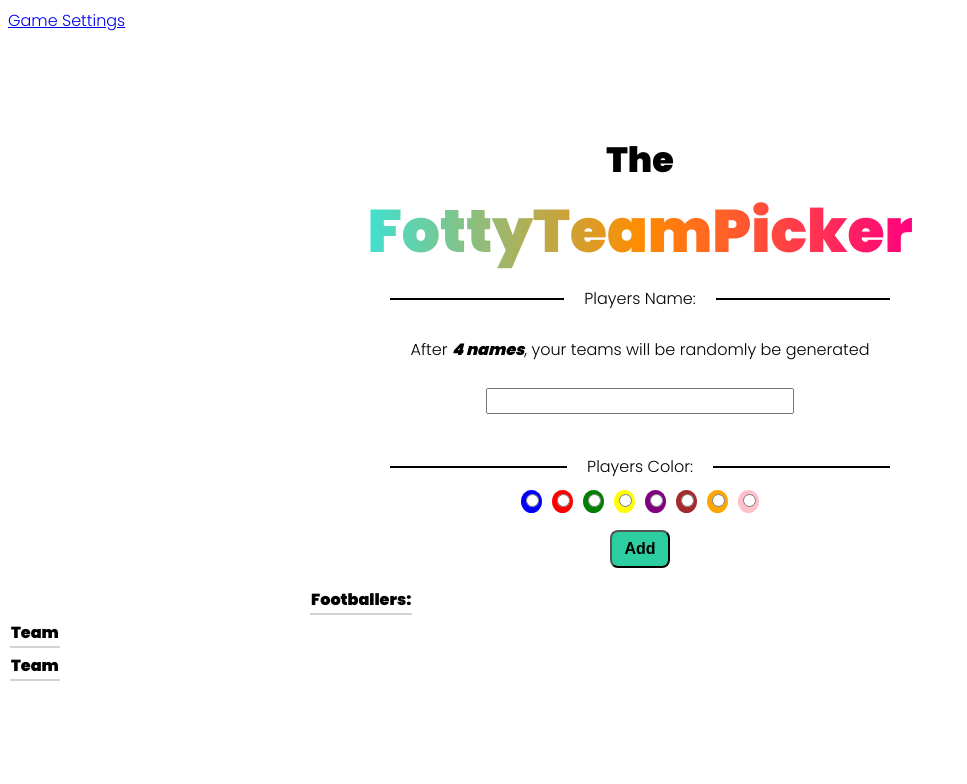
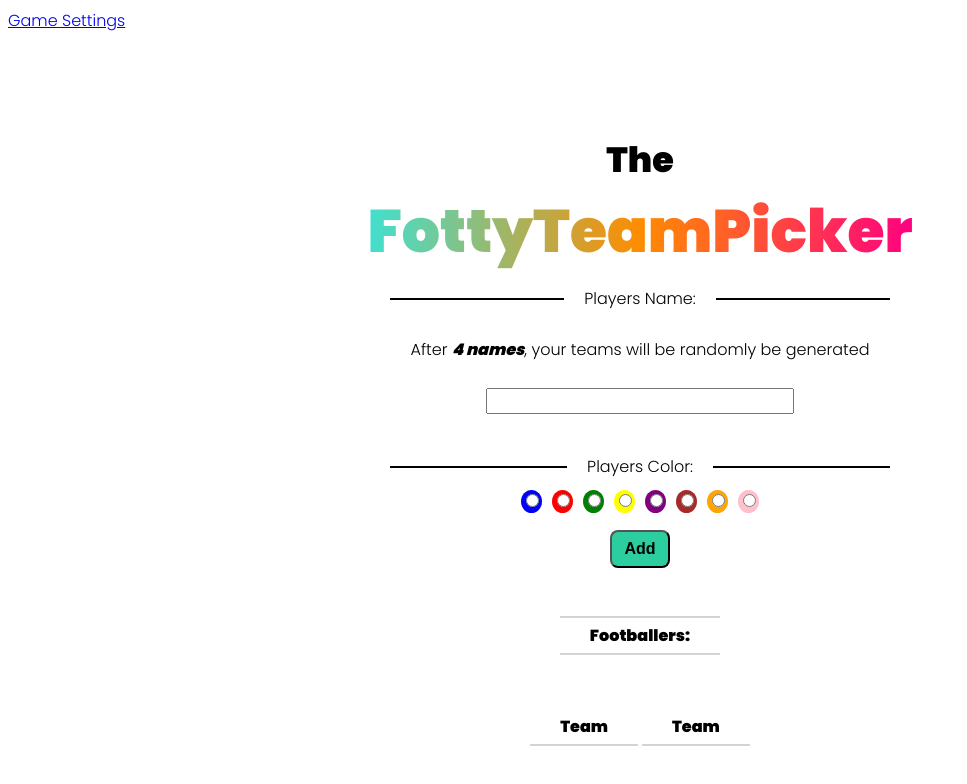
Before and after one commit to TechMilton/FootyNamePicker, a React (Create React App) app: page / in a window 1280 px wide. Shown: the top 784 px of the page, without its empty margins (0-967 px from the left). Built offline with nearby package versions, Linux system fonts and the light colour scheme.

Commit message:
Added some styling to ListNames & Teams component

```diff
--- a/src/App.css
+++ b/src/App.css
@@ -142,37 +142,53 @@ body {
 }
 
 /* Names Table Stayling */
+
+.list-name {
+  display: flex;
+  justify-content: center;
+  margin: 30px 0px 50px 0px;
+}
+
 .remove-btn {
   color: rgb(0, 0, 0);
 }
 
 .names-table-title {
+  border-bottom: 2px solid lightgrey;
+  border-top: 2px solid lightgrey;
+  padding: 5px 30px 5px 30px;
   display: flex;
-  border-bottom: 2px solid lightgrey;
 }
 
 .tr-list-names {
   padding: 0;
-  max-width: 300px;
   margin: 10px;
 }
 
 .td-list-names {
   display: flex;
   align-items: center;
+  justify-content: center;
   border-bottom: 2px solid #DDD;
 }
 
 
 /* Teams Table Styling */
 
+.list-teams {
+  display: flex;
+  justify-content: center;
+  margin: 30px 0px 50px 0px;
+}
+
 .teams-table {
-  flex-direction: row
+  flex-direction: row;
 }
 
 .teams-table-title {
   display: flex;
   border-bottom: 2px solid lightgrey;
+  padding: 5px 30px 5px 30px;
 }
 
 .tr-list-teams {
@@ -181,6 +197,7 @@ body {
   margin: 10px;
   display: flex;
   flex-direction: column;
+  text-align: center;
 }
 
 .td-list-teams {
@@ -226,9 +243,3 @@ body {
   overflow: hidden;
   background-color: #333;
 }
-
-
-.list-name {
-  display: flex;
-  margin-left: 300px;
-}
```
